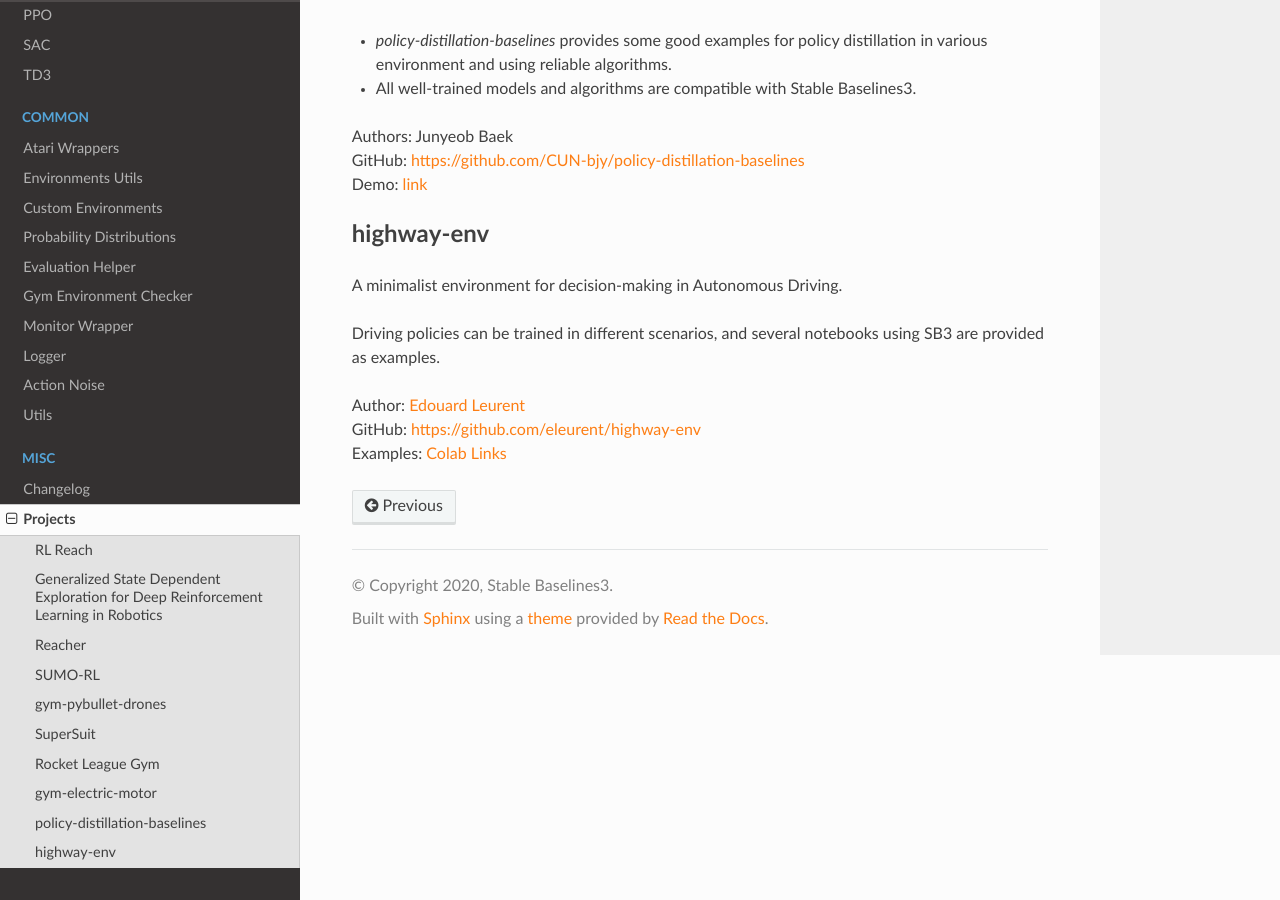
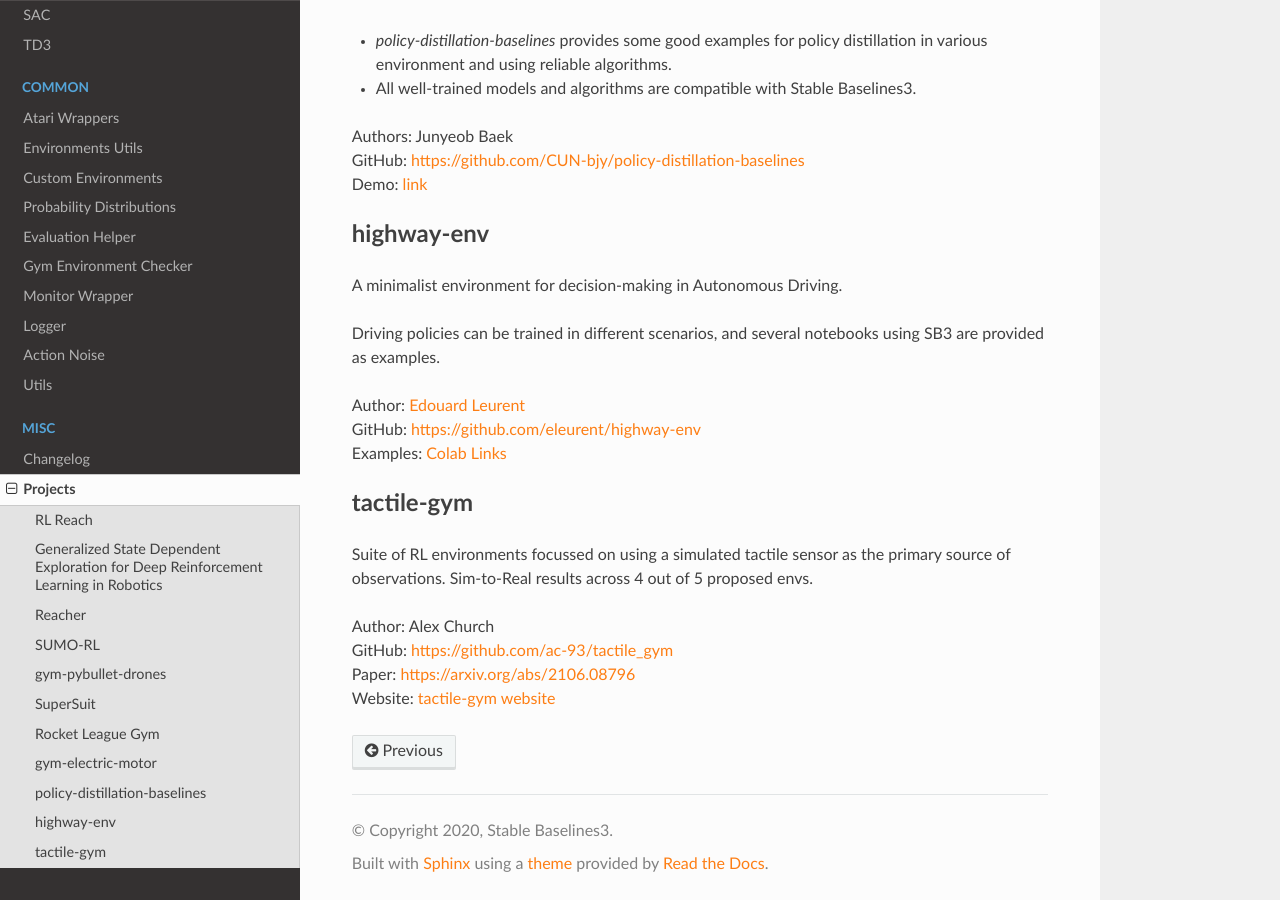
Before and after one commit to DLR-RM/stable-baselines3, a Sphinx documentation site: the page built from docs/misc/projects.rst, in a window 1280 px wide and 900 px high, scrolled down 2987 px. Built offline with Sphinx 7.4.7 and the Read the Docs theme 2.0.0, drawn with Linux system fonts in a browser that asks for light colours.

Commit message:
add tactile-gym to the list of projects using SB3 (#640)
* Update projects.rst

* Update changelog.rst

* Update projects.rst

* Fix doc build

Co-authored-by: Antonin RAFFIN <antonin.raffin@ensta.org>

```diff
--- a/docs/misc/changelog.rst
+++ b/docs/misc/changelog.rst
@@ -27,6 +27,7 @@
 Documentation:
 ^^^^^^^^^^^^^^
 - Add highway-env to projects page (@eleurent)
+- Add tactile-gym to projects page (@ac-93)
 
 
 Release 1.3.0 (2021-10-23)
@@ -829,4 +830,4 @@
 @tirafesi @blurLake @koulakis @joeljosephjin @shwang @rk37 @andyshih12 @RaphaelWag @xicocaio
 @diditforlulz273 @liorcohen5 @ManifoldFR @mloo3 @SwamyDev @wmmc88 @megan-klaiber @thisray
 @tfederico @hn2 @LucasAlegre @AptX395 @zampanteymedio @JadenTravnik @decodyng @ardabbour @lorenz-h @mschweizer @lorepieri8 @vwxyzjn
-@ShangqunYu @PierreExeter @JacopoPan @ltbd78 @tom-doerr @Atlis @liusida @09tangriro @amy12xx @juancroldan @benblack769 @bstee615 @c-rizz @skandermoalla @MihaiAnca13 @davidblom603 @ayeright @cyprienc @wkirgsn @AechPro @CUN-bjy @batu @IljaAvadiev @timokau @kachayev @eleurent
+@ShangqunYu @PierreExeter @JacopoPan @ltbd78 @tom-doerr @Atlis @liusida @09tangriro @amy12xx @juancroldan @benblack769 @bstee615 @c-rizz @skandermoalla @MihaiAnca13 @davidblom603 @ayeright @cyprienc @wkirgsn @AechPro @CUN-bjy @batu @IljaAvadiev @timokau @kachayev @eleurent @ac-93
--- a/docs/misc/projects.rst
+++ b/docs/misc/projects.rst
@@ -131,3 +131,13 @@
 | Author: `Edouard Leurent <https://edouardleurent.com>`_
 | GitHub: https://github.com/eleurent/highway-env
 | Examples: `Colab Links <https://github.com/eleurent/highway-env/tree/master/scripts#using-stable-baselines3>`_
+
+tactile-gym
+-------------------
+
+Suite of RL environments focussed on using a simulated tactile sensor as the primary source of observations. Sim-to-Real results across 4 out of 5 proposed envs.
+
+| Author: Alex Church
+| GitHub: https://github.com/ac-93/tactile_gym
+| Paper: https://arxiv.org/abs/2106.08796
+| Website: `tactile-gym website <https://sites.google.com/my.bristol.ac.uk/tactile-gym-sim2real/home>`_
```
